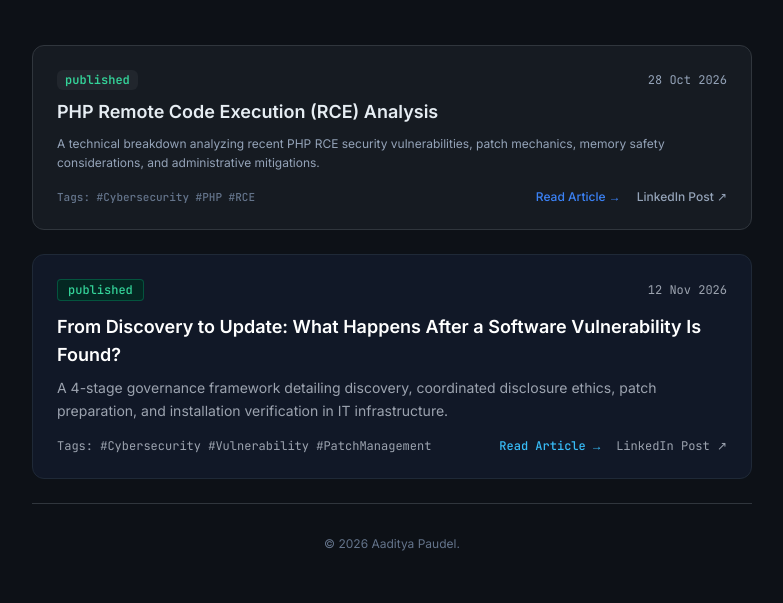
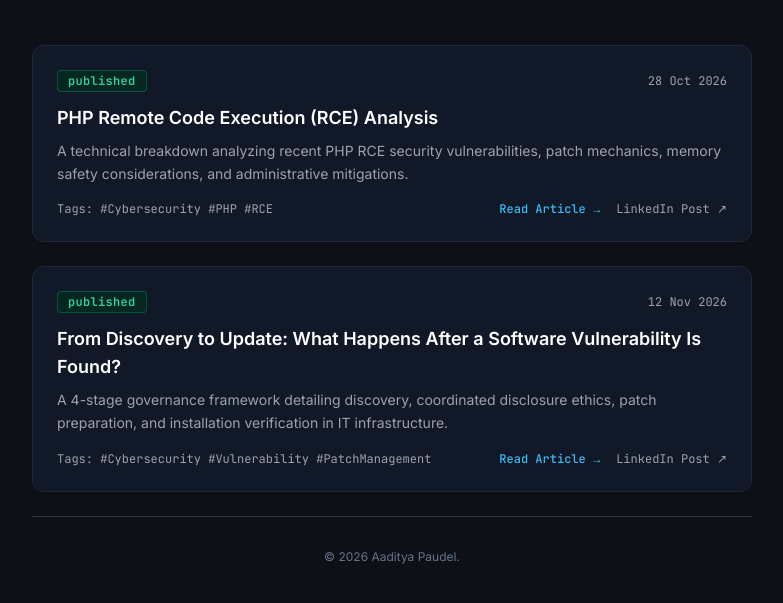
Before and after one commit to APaudel-NP/apaudel-np.github.io, a plain HTML site: page writing.html in a window 1280 px wide. Shown: the part 187-790 px from the top of the page, without its empty margins (248-1031 px from the left). Drawn offline with nearby package versions, Linux system fonts and the light colour scheme.

Commit message:
Refactor HTML structure and content for writing page

```diff
--- a/writing.html
+++ b/writing.html
@@ -84,31 +84,35 @@
     <!-- Articles Grid -->
     <section class="space-y-6">
 
-      <!-- Article 1: PHP Remote Code Execution Analysis-->
-      <article class="p-6 rounded-xl border border-[#d0d7de] dark:border-[#30363d] bg-white dark:bg-[#161b22] hover:border-slate-400 dark:hover:border-slate-500 transition-colors">
-        <div class="flex items-center justify-between text-xs font-mono text-slate-500 dark:text-slate-400 mb-2">
-          <span class="px-2 py-0.5 rounded-md bg-slate-100 dark:bg-[#21262d] text-emerald-600 dark:text-emerald-400 font-semibold">published</span>
-          <span>28 Oct 2026</span>
+      <!-- Card 1: PHP Remote Code Execution (RCE) Analysis -->
+<div class="p-6 rounded-xl bg-white dark:bg-[#111827] border border-gray-200 dark:border-gray-800 hover:border-gray-300 dark:hover:border-gray-700 transition">
+    <div class="flex items-center justify-between mb-3 text-xs font-mono">
+        <span class="bg-emerald-100 text-emerald-700 border border-emerald-300 dark:bg-emerald-950/80 dark:text-emerald-400 dark:border-emerald-800/80 px-2.5 py-0.5 rounded font-semibold tracking-wide">published</span>
+        <span class="text-gray-500 dark:text-gray-400">28 Oct 2026</span>
     </div>
-        <h2 class="text-lg font-bold hover:text-blue-500 transition-colors">
-          <a href="php-rce-analysis.html">PHP Remote Code Execution (RCE) Analysis</a>
-        </h2>
-        <p class="text-xs text-slate-600 dark:text-slate-400 mt-2 leading-relaxed">
+    <h3 class="text-lg font-bold text-gray-900 dark:text-white mb-2">
+        PHP Remote Code Execution (RCE) Analysis
+    </h3>
+    <p class="text-sm text-gray-600 dark:text-gray-400 mb-4 leading-relaxed">
         A technical breakdown analyzing recent PHP RCE security vulnerabilities, patch mechanics, memory safety considerations, and administrative mitigations.
     </p>
-        <div class="mt-4 flex items-center justify-between text-xs font-medium">
-          <span class="text-slate-500 font-mono text-[11px]">Tags: #Cybersecurity #PHP #RCE</span>
+    <div class="flex items-center justify-between text-xs font-mono">
+        <span class="text-gray-500 dark:text-gray-400">Tags: #Cybersecurity #PHP #RCE</span>
         <div class="flex items-center space-x-4">
-            <a href="php-rce-analysis.html" class="text-blue-500 hover:underline">Read Article &rarr;</a>
-            <a href="https://lnkd.in/p/gBR2YX3J" target="_blank" rel="noopener noreferrer" class="text-slate-500 dark:text-slate-400 hover:text-blue-500 dark:hover:text-blue-400 transition-colors">LinkedIn Post &nearr;</a>
+            <a href="php-rce-analysis.html" class="text-sky-600 dark:text-sky-400 hover:underline font-medium">
+                Read Article →
+            </a>
+            <a href="https://www.linkedin.com/posts/aaditya-paudel-gBR2YX3J" target="_blank" rel="noopener noreferrer" class="text-gray-500 dark:text-gray-400 hover:text-gray-700 dark:hover:text-gray-200">
+                LinkedIn Post ↗
+            </a>
         </div>
     </div>
-      </article>
+</div>
 
-      <!-- Article 2: From Discovery to Update -->
+<!-- Card 2: From Discovery to Update -->
 <div class="p-6 rounded-xl bg-white dark:bg-[#111827] border border-gray-200 dark:border-gray-800 hover:border-gray-300 dark:hover:border-gray-700 transition">
     <div class="flex items-center justify-between mb-3 text-xs font-mono">
-                <span class="bg-emerald-100 text-emerald-700 border border-emerald-300 dark:bg-emerald-950/80 dark:text-emerald-400 dark:border-emerald-800/80 px-2.5 py-0.5 rounded font-medium">published</span>
+        <span class="bg-emerald-100 text-emerald-700 border border-emerald-300 dark:bg-emerald-950/80 dark:text-emerald-400 dark:border-emerald-800/80 px-2.5 py-0.5 rounded font-semibold tracking-wide">published</span>
         <span class="text-gray-500 dark:text-gray-400">12 Nov 2026</span>
     </div>
     <h3 class="text-lg font-bold text-gray-900 dark:text-white mb-2">
@@ -129,7 +133,6 @@
         </div>
     </div>
 </div>
-
   <!-- Footer -->
   <footer class="border-t border-[#d0d7de] dark:border-[#30363d] py-8 text-center text-xs text-slate-500">
     <p>&copy; 2026 Aaditya Paudel.</p>
```
Lines whose indentation alone changed are shown as unchanged.
